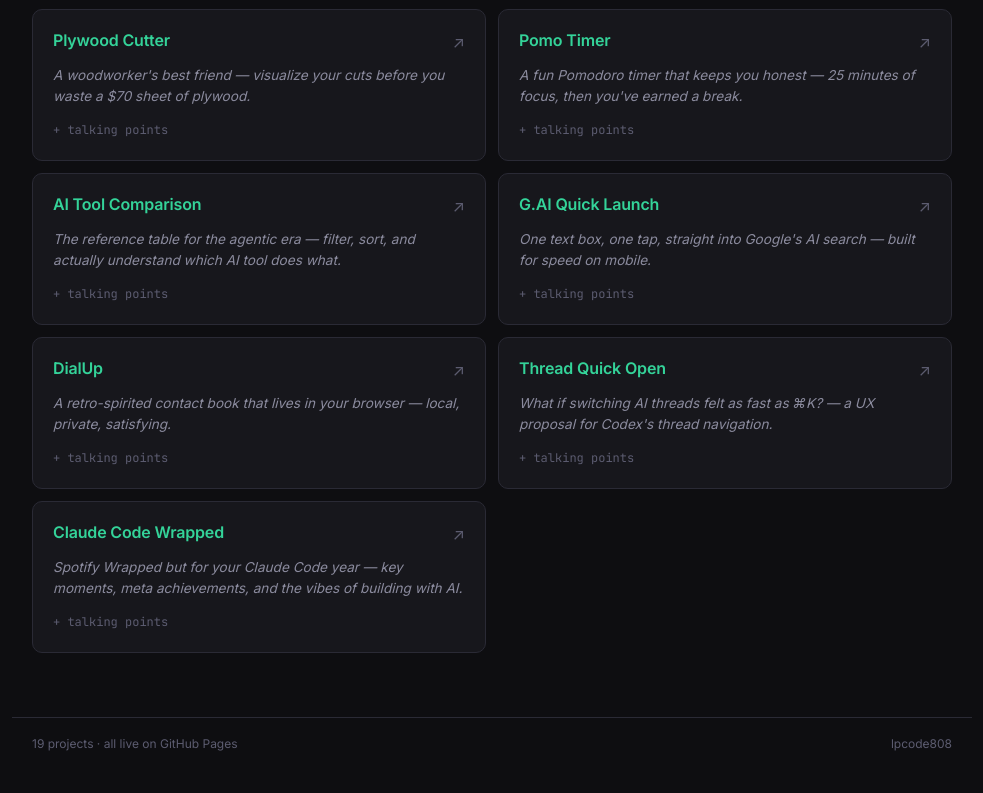
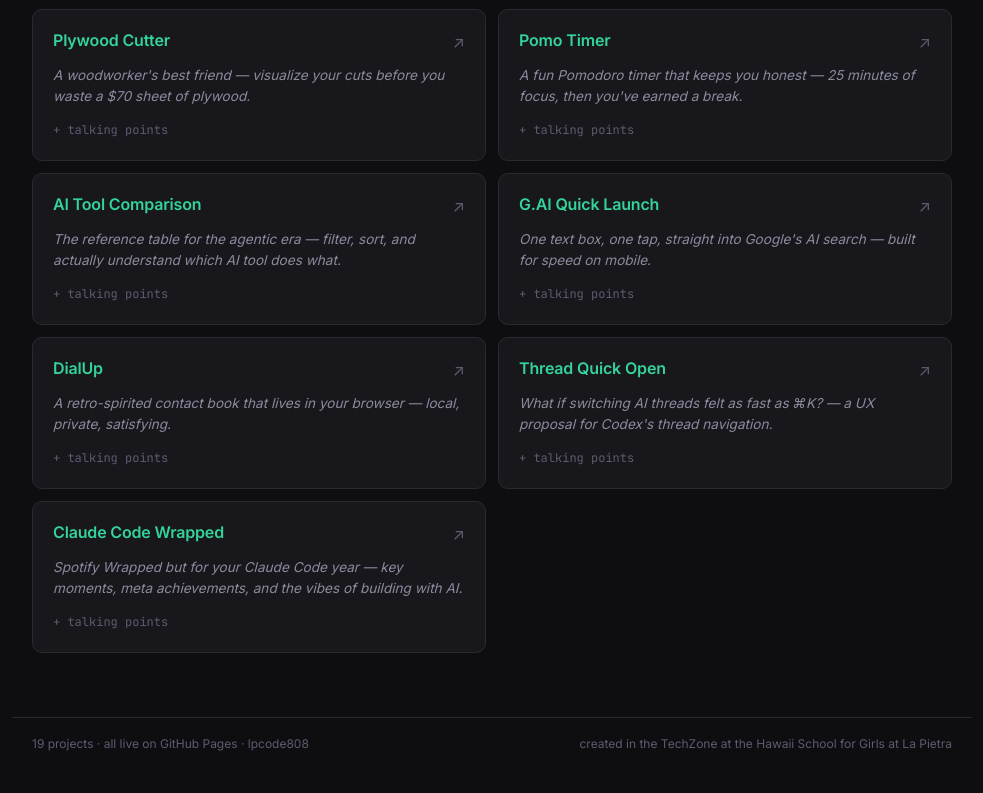
Before and after one commit to lpcode808/lpcode808.github.io, a plain HTML site: page index.html in a window 1280 px wide. Shown: the part 1352-2145 px from the top of the page, without its empty margins (148-1131 px from the left). Drawn offline with Linux system fonts and the light colour scheme.

Commit message:
Add TechZone credit to footer

```diff
--- a/index.html
+++ b/index.html
@@ -351,9 +351,12 @@
       display: flex;
       justify-content: space-between;
       align-items: center;
+      flex-wrap: wrap;
+      gap: 0.5rem 1rem;
       font-size: 0.75rem;
       color: var(--text-muted);
     }
+    footer > span:last-child { text-align: right; }
     footer a {
       color: var(--text-muted);
       text-decoration: none;
@@ -738,8 +741,8 @@
 </main>
 
 <footer>
-  <span>19 projects · all live on GitHub Pages</span>
-  <a href="https://github.com/lpcode808">lpcode808</a>
+  <span>19 projects · all live on GitHub Pages · <a href="https://github.com/lpcode808">lpcode808</a></span>
+  <span>created in the <a href="https://www.lapietra.edu/academics/techzone" target="_blank" rel="noopener">TechZone at the Hawaii School for Girls at La Pietra</a></span>
 </footer>
 
 <script>
```
